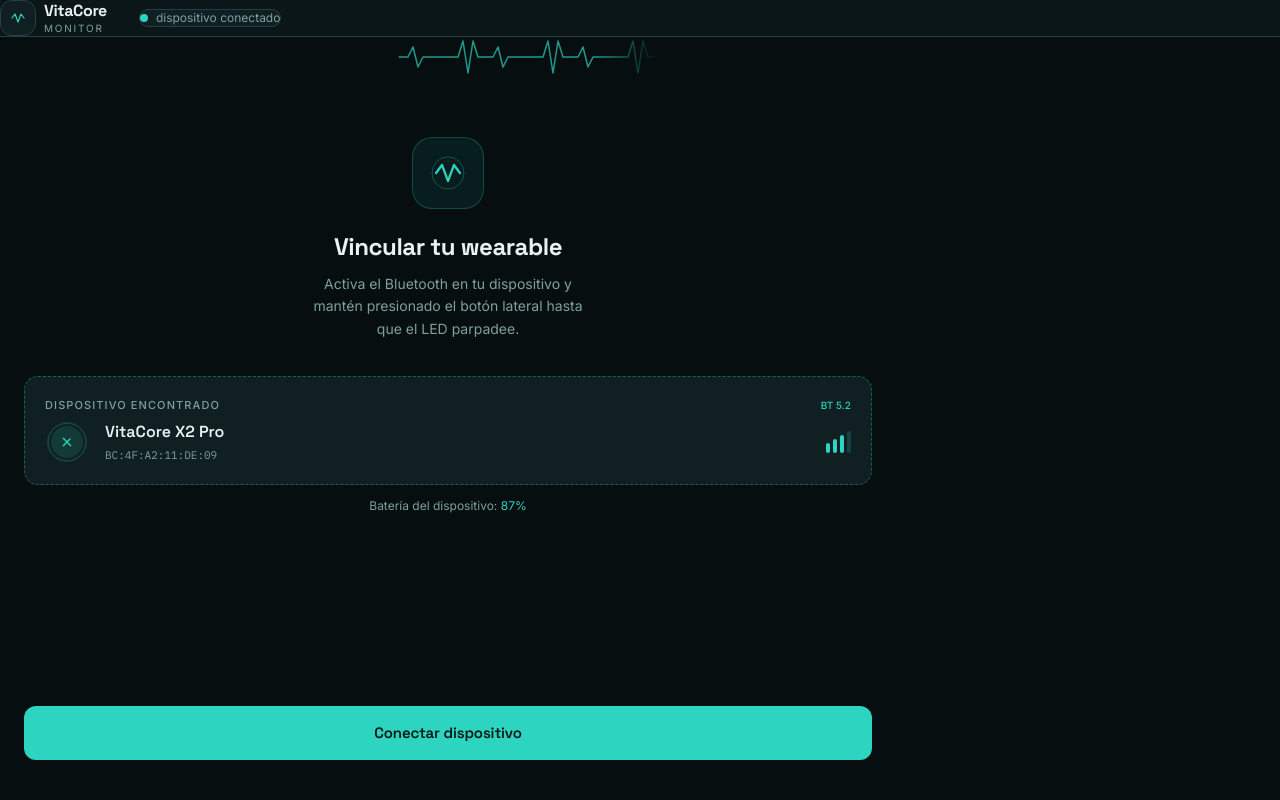
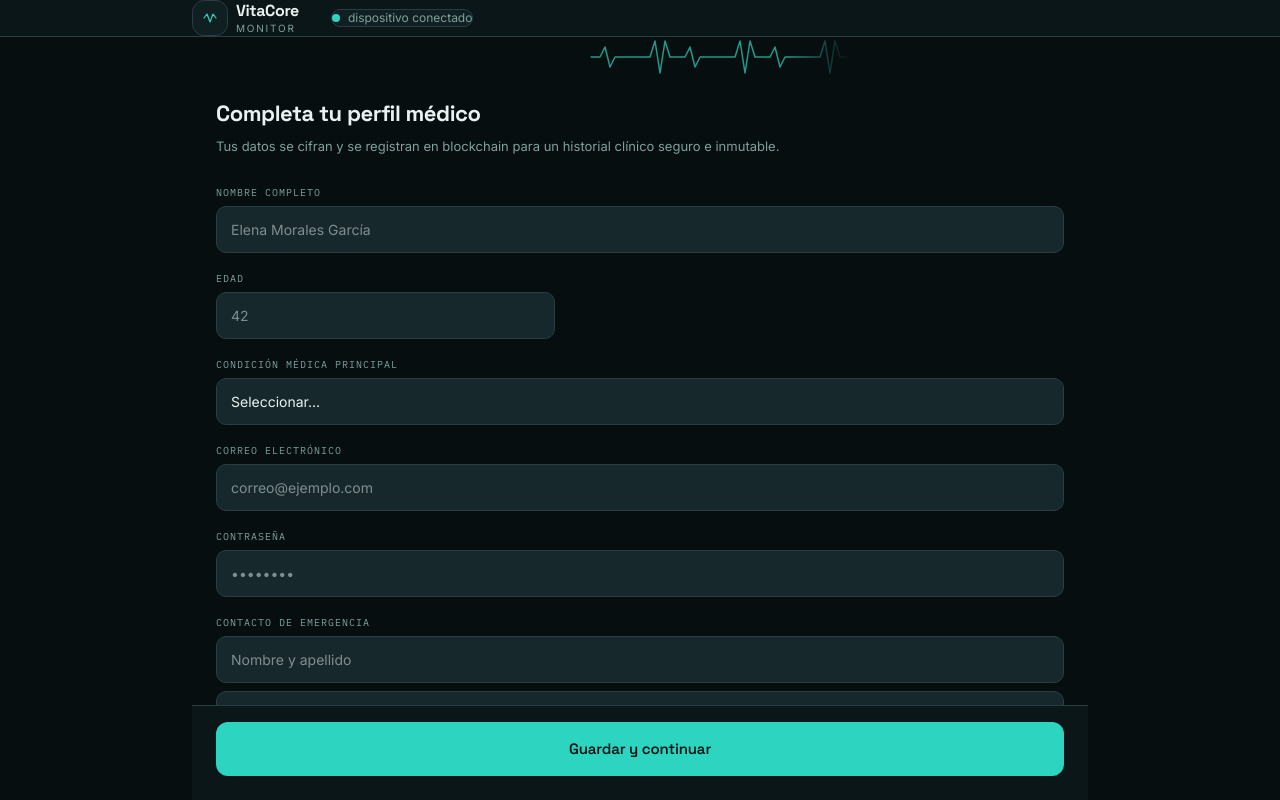
Before and after one commit to AlliVilla/Sistema-de-salud, a React (Vite) app in the folder Frontend/: page /registro in a window 1280 px wide. Built offline with nearby package versions, Linux system fonts and the light colour scheme; the HTML template or start-up script is replaced by a standard one.

Commit message:
`fix: centrar componentes en desktop y separar pantallas por rutas`

```diff
--- a/Frontend/src/App.tsx
+++ b/Frontend/src/App.tsx
@@ -1,4 +1,4 @@
-import { useState } from 'react'
+import { BrowserRouter, Navigate, Route, Routes } from 'react-router-dom'
 import AppLayout from './components/layout/AppLayout'
 import VincularDispositivo from './pages/onboarding/VincularDispositivo'
 import Login from './pages/onboarding/Login'
@@ -7,26 +7,22 @@ import Dashboard from './pages/Dashboard'
 import Alertas from './pages/Alertas'
 import Blockchain from './pages/Blockchain'
 import Perfil from './pages/Perfil'
-import type { ScreenId } from './types'
 
-// Screen flow:
-//   vincular → login → (dashboard si tiene cuenta | registro si no)
-//   registro → dashboard
-//   dashboard / alertas / blockchain / perfil ↔ navegable via el layout (NavBar)
 export default function App() {
-  const [screen, setScreen] = useState<ScreenId>('vincular')
-
   return (
-    <AppLayout currentScreen={screen} onNavigate={setScreen}>
-      {screen === 'vincular' && <VincularDispositivo onNext={() => setScreen('login')} />}
-      {screen === 'login' && (
-        <Login onLogin={() => setScreen('dashboard')} onCreateAccount={() => setScreen('registro')} />
-      )}
-      {screen === 'registro' && <RegistroPaciente onNext={() => setScreen('dashboard')} />}
-      {screen === 'dashboard' && <Dashboard />}
-      {screen === 'alertas' && <Alertas />}
-      {screen === 'blockchain' && <Blockchain />}
-      {screen === 'perfil' && <Perfil />}
-    </AppLayout>
+    <BrowserRouter>
+      <Routes>
+        <Route element={<AppLayout />}>
+          <Route path="/" element={<Navigate to="/vincular" replace />} />
+          <Route path="/vincular" element={<VincularDispositivo />} />
+          <Route path="/login" element={<Login />} />
+          <Route path="/registro" element={<RegistroPaciente />} />
+          <Route path="/dashboard" element={<Dashboard />} />
+          <Route path="/alertas" element={<Alertas />} />
+          <Route path="/blockchain" element={<Blockchain />} />
+          <Route path="/perfil" element={<Perfil />} />
+        </Route>
+      </Routes>
+    </BrowserRouter>
   )
 }
--- a/Frontend/src/components/layout/AppLayout.tsx
+++ b/Frontend/src/components/layout/AppLayout.tsx
@@ -1,26 +1,23 @@
-import type { ReactNode } from 'react'
+import { Outlet, useLocation } from 'react-router-dom'
+import { screenFromPath } from '../../constants/routes'
 import { isOnboardingScreen } from '../../constants/navigation'
-import type { ScreenId } from '../../types'
 import NavBar from './NavBar'
-
-interface AppLayoutProps {
-  currentScreen: ScreenId
-  onNavigate: (screen: ScreenId) => void
-  children: ReactNode
-}
 
 // Responsive application shell: full-viewport web layout (no phone frame).
 //
 //  - Desktop (md+): header con marca + navegación superior + estado del dispositivo.
 //  - Mobile: barra superior compacta y navegación inferior.
 //  - El contenido se centra con ancho máximo para mantener legibilidad en monitores.
-export default function AppLayout({ currentScreen, onNavigate, children }: AppLayoutProps) {
+export default function AppLayout() {
+  const { pathname } = useLocation()
+  const currentScreen = screenFromPath(pathname)
   const showNav = !isOnboardingScreen(currentScreen)
 
   return (
-    <div className="flex h-screen flex-col bg-[#060E10] text-[var(--text-primary)]">
-      {/* Header desktop */}
-      <header className="hidden md:flex items-center gap-8 border-b border-[var(--border)] bg-[var(--bg-base)] px-8 py-3">
+    <div className="flex h-screen w-full flex-col bg-[#060E10] text-[var(--text-primary)]">
+      {/* Header desktop — padre w-full, hijo centrado vía .app-desktop-center (md+) */}
+      <div className="hidden w-full md:block border-b border-[var(--border)] bg-[var(--bg-base)]">
+        <div className="app-desktop-center flex w-full items-center gap-8 px-8 py-3">
           <div className="flex items-center gap-2 flex-shrink-0">
             <span className="flex h-9 w-9 items-center justify-center rounded-xl border border-[var(--border)] bg-[var(--surface-1)]">
               <svg width="18" height="18" viewBox="0 0 36 36" fill="none">
@@ -33,13 +30,14 @@ export default function AppLayout({ currentScreen, onNavigate, children }: AppLa
             </div>
           </div>
 
-        {showNav && <NavBar currentScreen={currentScreen} onNavigate={onNavigate} variant="desktop" />}
+          {showNav && <NavBar currentScreen={currentScreen} variant="desktop" />}
 
           <div className="flex items-center gap-2 rounded-full border border-[var(--border)] bg-[var(--surface-1)] px-3 py-1.5 flex-shrink-0">
             <span className="h-2 w-2 rounded-full bg-[var(--accent-teal)]" />
             <span className="text-xs text-[var(--text-muted)]">dispositivo conectado</span>
           </div>
-      </header>
+        </div>
+      </div>
 
       {/* Header mobile */}
       <header className="flex md:hidden items-center justify-between border-b border-[var(--border)] bg-[var(--bg-base)] px-4 py-3">
@@ -57,15 +55,15 @@ export default function AppLayout({ currentScreen, onNavigate, children }: AppLa
         </div>
       </header>
 
-      {/* Content */}
-      <main className="flex-1 overflow-hidden">
-        <div className="mx-auto h-full w-full max-w-4xl md:px-8">
-          {children}
+      {/* Content — padre w-full; columna centrada solo en md+ */}
+      <main className="w-full flex-1 overflow-hidden">
+        <div className="app-desktop-center h-full w-full md:px-8">
+          <Outlet />
         </div>
       </main>
 
       {/* Nav inferior mobile */}
-      {showNav && <NavBar currentScreen={currentScreen} onNavigate={onNavigate} variant="mobile" />}
+      {showNav && <NavBar currentScreen={currentScreen} variant="mobile" />}
     </div>
   )
 }
--- a/Frontend/src/components/layout/NavBar.tsx
+++ b/Frontend/src/components/layout/NavBar.tsx
@@ -1,10 +1,11 @@
 import type { ReactNode } from 'react'
+import { NavLink } from 'react-router-dom'
 import { NAV_ITEMS } from '../../constants/navigation'
+import { ROUTES } from '../../constants/routes'
 import type { ScreenId } from '../../types'
 
 interface NavBarProps {
   currentScreen: ScreenId
-  onNavigate: (screen: ScreenId) => void
   /** desktop = barra superior (md+), mobile = barra inferior (menor a md) */
   variant: 'desktop' | 'mobile'
 }
@@ -40,7 +41,7 @@ function renderIcon(key: string, size: number): ReactNode {
 
 const NAV_KEYS = ['home', 'alert', 'hist', 'user']
 
-export default function NavBar({ currentScreen, onNavigate, variant }: NavBarProps) {
+export default function NavBar({ currentScreen, variant }: NavBarProps) {
   const isDesktop = variant === 'desktop'
 
   const navClass = isDesktop
@@ -60,10 +61,9 @@ export default function NavBar({ currentScreen, onNavigate, variant }: NavBarPro
           : `flex flex-1 flex-col items-center justify-center gap-1.5 py-3 min-h-[64px] ${color}`
 
         return (
-          <button
+          <NavLink
             key={item.screen}
-            type="button"
-            onClick={() => onNavigate(item.screen)}
+            to={ROUTES[item.screen]}
             aria-current={isActive ? 'page' : undefined}
             className={buttonClass}
           >
@@ -71,7 +71,7 @@ export default function NavBar({ currentScreen, onNavigate, variant }: NavBarPro
             <span style={{ fontSize: isDesktop ? 14 : 11, fontFamily: "'Inter', sans-serif", fontWeight: isActive ? 600 : 400 }}>
               {item.label}
             </span>
-          </button>
+          </NavLink>
         )
       })}
     </nav>
--- /dev/null
+++ b/Frontend/src/constants/routes.ts
@@ -0,0 +1,16 @@
+import type { ScreenId } from '../types'
+
+export const ROUTES: Record<ScreenId, string> = {
+  vincular: '/vincular',
+  login: '/login',
+  registro: '/registro',
+  dashboard: '/dashboard',
+  alertas: '/alertas',
+  blockchain: '/blockchain',
+  perfil: '/perfil',
+}
+
+export function screenFromPath(pathname: string): ScreenId {
+  const entry = Object.entries(ROUTES).find(([, path]) => path === pathname)
+  return (entry?.[0] as ScreenId | undefined) ?? 'vincular'
+}
--- a/Frontend/src/index.css
+++ b/Frontend/src/index.css
@@ -99,3 +99,13 @@ body {
 .heartbeat {
   animation: heartbeat 1.2s ease-in-out infinite;
 }
+
+/* Desktop-only centered column: parent must be width 100% (see AppLayout). */
+@media (min-width: 768px) {
+  .app-desktop-center {
+    width: 100%;
+    max-width: 56rem;
+    margin-left: auto;
+    margin-right: auto;
+  }
+}
--- a/Frontend/src/pages/onboarding/Login.tsx
+++ b/Frontend/src/pages/onboarding/Login.tsx
@@ -1,13 +1,10 @@
 import { useState } from 'react'
+import { useNavigate } from 'react-router-dom'
 import EcgLine from '../../components/charts/EcgLine'
 import { theme } from '../../theme'
 
-interface LoginProps {
-  onLogin: () => void
-  onCreateAccount: () => void
-}
-
-export default function Login({ onLogin, onCreateAccount }: LoginProps) {
+export default function Login() {
+  const navigate = useNavigate()
   const [correo, setCorreo] = useState('')
   const [contrasena, setContrasena] = useState('')
   const [loading, setLoading] = useState(false)
@@ -38,7 +35,7 @@ export default function Login({ onLogin, onCreateAccount }: LoginProps) {
     setLoading(true)
     setTimeout(() => {
       setLoading(false)
-      onLogin()
+      navigate('/dashboard')
     }, 900)
   }
 
@@ -125,7 +122,7 @@ export default function Login({ onLogin, onCreateAccount }: LoginProps) {
         <p style={{ fontSize: 13, color: theme.colors.muted, textAlign: 'center', marginTop: 20 }}>
           ¿No tienes cuenta?{' '}
           <button
-            onClick={onCreateAccount}
+            onClick={() => navigate('/registro')}
             style={{
               background: 'none',
               border: 'none',
--- a/Frontend/src/pages/onboarding/RegistroPaciente.tsx
+++ b/Frontend/src/pages/onboarding/RegistroPaciente.tsx
@@ -1,13 +1,11 @@
 import { useState } from 'react'
+import { useNavigate } from 'react-router-dom'
 import EcgLine from '../../components/charts/EcgLine'
 import { theme } from '../../theme'
 import type { PatientProfile } from '../../types'
 
-interface RegistroPacienteProps {
-  onNext: () => void
-}
-
-export default function RegistroPaciente({ onNext }: RegistroPacienteProps) {
+export default function RegistroPaciente() {
+  const navigate = useNavigate()
   const [form, setForm] = useState<PatientProfile>({
     nombre: '',
     edad: '',
@@ -103,7 +101,7 @@ export default function RegistroPaciente({ onNext }: RegistroPacienteProps) {
         }}
       >
         <button
-          onClick={onNext}
+          onClick={() => navigate('/dashboard')}
           style={{
             width: '100%',
             background: theme.colors.teal,
--- a/Frontend/src/pages/onboarding/VincularDispositivo.tsx
+++ b/Frontend/src/pages/onboarding/VincularDispositivo.tsx
@@ -1,20 +1,18 @@
 import { useState } from 'react'
+import { useNavigate } from 'react-router-dom'
 import EcgLine from '../../components/charts/EcgLine'
 import { PATIENT } from '../../constants/navigation'
 import { theme } from '../../theme'
 
-interface VincularDispositivoProps {
-  onNext: () => void
-}
-
-export default function VincularDispositivo({ onNext }: VincularDispositivoProps) {
+export default function VincularDispositivo() {
+  const navigate = useNavigate()
   const [connecting, setConnecting] = useState(false)
 
   const handleConnect = () => {
     setConnecting(true)
     setTimeout(() => {
       setConnecting(false)
-      onNext()
+      navigate('/login')
     }, 1800)
   }
 
```
Also changed, not shown: Frontend/package.json (+4 -3 lines), 1 other file (tests, documents, lock files or other folders). Lines whose indentation alone changed are shown as unchanged.
